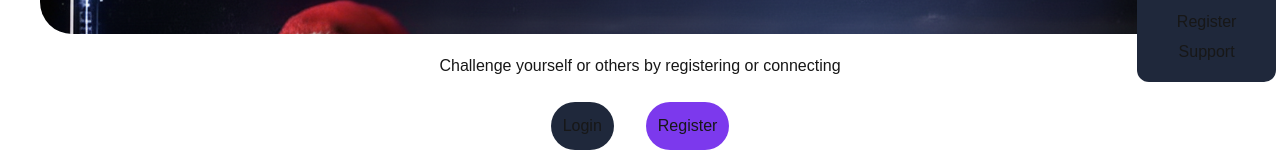
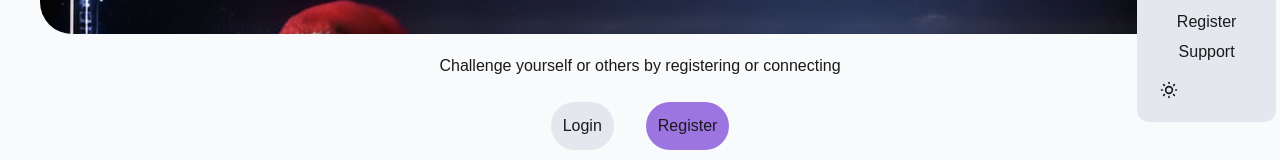
Before and after one commit to RomainLocatelli/challenge-arena, a Next.js app in the folder client/: page / in a window 1280 px wide. Both pictures are taken after a click on the button 1240 px from the left and 44 px from the top of the page. Shown: the part 242-402 px from the top of the page. Built offline with nearby package versions, Linux system fonts and the light colour scheme; no server answers.

Commit message:
(feat dark mode) created the button and logic to use a dark mode and save the preference in localstorage

```diff
--- a/client/src/app/globals.css
+++ b/client/src/app/globals.css
@@ -22,27 +22,6 @@
   --error-border-message: color-mix(in srgb, var(--color-red-500) 50%, transparent);
 }
 
-/* :root {
-  --background: #e3f2fd;
-  --foreground: #000000;
-  --background-header: #1976d2;
-  --button-area: #64b5f6;
-  --button-select: #7b39edd8;
-  --button-game-challenge: color-mix(in srgb, #8554da 80%, transparent);
-  --button-game-challenge-hover: #8554da;
-  --searchbar-color: #353dd4a8;
-  --leadboard-first: #ffd700;
-  --leadboard-second: #c0c0c0;
-  --leadboard-third: #cd7f32;
-  --leadboard-mix-one: #ffffff;
-  --leadboard-mix-two: #b386ff;
-  --leadboard-me: #d9d9d9;
-  --text-hover: #fff8e1;
-  --error-text-message: var(--color-red-400);
-  --error-area-message: color-mix(in srgb, var(--color-red-500) 10%, transparent);
-  --error-border-message: color-mix(in srgb, var(--color-red-500) 50%, transparent);
-} */
-
 @theme inline {
   --color-background: var(--background);
   --color-foreground: var(--foreground);
@@ -60,20 +39,45 @@
 
 @media (prefers-color-scheme: light) {
   :root {
-    --background: #ffffff;
-    --foreground: #171717;
+    --background: #f9fafb;
+    --foreground: #1a1a1a;
+    --background-header: #eef1f7;
+    --button-area: #e4e7ee;
+    --button-select: color-mix(in srgb, #8554da 80%, transparent);
+    --button-game-challenge: color-mix(in srgb, #8554da 80%, transparent);
+    --button-game-challenge-hover: #8554da;
+    --searchbar-color: #6b3cf615;
+    --leadboard-first: #d4af37;
+    --leadboard-second: #9ca3af;
+    --leadboard-third: #b87333;
+    --leadboard-mix-one: #ffffff;
+    --leadboard-mix-two: #e6dcff;
+    --leadboard-me: #e5e7eb;
+    --text-hover: #fff8e1;
+    --error-text-message: var(--color-red-400);
+    --error-area-message: color-mix(in srgb, var(--color-red-500) 10%, transparent);
+    --error-border-message: color-mix(in srgb, var(--color-red-500) 50%, transparent);
+  }
+}
+.dark {
+  --background: #0c1326;
+  --foreground: #ffffff;
   --background-header: #0c1326;
   --button-area: #1f283b;
   --button-select: #7c39ed;
+  --button-game-challenge: color-mix(in srgb, #8554da 80%, transparent);
+  --button-game-challenge-hover: #8554da;
   --searchbar-color: #6203d721;
   --leadboard-first: #ffd700;
   --leadboard-second: #c0c0c0;
   --leadboard-third: #cd7f32;
-    --leadboard-mix-one: #ffffff;
+  --leadboard-mix-one: #1f283b;
   --leadboard-mix-two: #b386ff;
-    --leadboard-me: #d9d9d9;
+  --leadboard-me: #1f283b;
   --text-hover: #fff8e1;
-  }
+  --error-text-message: var(--color-red-400);
+  --error-area-message: color-mix(in srgb, var(--color-red-500) 10%, transparent);
+  --error-border-message: color-mix(in srgb, var(--color-red-500) 50%, transparent);
 }
 
 /* animation keyframe for the leaderboard stars podium*/
--- a/client/src/app/leaderboard/page.tsx
+++ b/client/src/app/leaderboard/page.tsx
@@ -32,7 +32,7 @@ export default function Leaderboard() {
 
   useEffect(() => {
     async function getLeaderboard() {
-      const registerUrl = `${process.env.API_URL}leaderboard`;
+      const registerUrl = `${process.env.API_URL}/leaderboard`;
       const response = await fetch(registerUrl, {
         credentials: 'include'
       });
--- a/client/src/app/page.tsx
+++ b/client/src/app/page.tsx
@@ -128,7 +128,7 @@ export default function Home() {
   }
 
   return (
-    <div className="min-h-screen ">
+    <div className="min-h-screen light:-bg-(--background-header)">
       {/* GamerChallenge news area */}
       <div className="relative h-40 m-5 ml-10 mr-10 rounded-4xl overflow-hidden">
         <img
--- a/client/src/component/header/component/BurgerMenu.tsx
+++ b/client/src/component/header/component/BurgerMenu.tsx
@@ -5,6 +5,7 @@ import { useState } from 'react';
 import { usePathname, useRouter } from 'next/navigation';
 import { useAuth } from '@/app/context/AuthContext';
 import { LogoutButton } from './Logout';
+import ThemeToggle from './light-dark-button';
 
 export default function BurgerMenu() {
   const [isClose, setIsClose] = useState(false);
@@ -84,6 +85,9 @@ export default function BurgerMenu() {
           >
             <Link href="/support">Support</Link>
           </li>
+          <li>
+            <ThemeToggle />
+          </li>
           {user ? (
             <li className={'m-1.5 pl-1.5 pr-1.5'}>
               <LogoutButton />
--- /dev/null
+++ b/client/src/component/header/component/light-dark-button.tsx
@@ -0,0 +1,71 @@
+'use client';
+
+import { useEffect, useState } from 'react';
+
+export default function ThemeToggle() {
+  const [theme, setTheme] = useState<'light' | 'dark'>('light');
+  const [mounted, setMounted] = useState(false);
+
+  useEffect(() => {
+    setMounted(true);
+
+    const savedTheme = localStorage.getItem('theme') as 'light' | 'dark' | null;
+    const prefersDark = window.matchMedia('(prefers-color-scheme: dark)').matches;
+    const initialTheme = savedTheme || (prefersDark ? 'dark' : 'light');
+
+    setTheme(initialTheme);
+    document.documentElement.classList.toggle('dark', initialTheme === 'dark');
+  }, []);
+
+  const toggleTheme = () => {
+    const newTheme = theme === 'light' ? 'dark' : 'light';
+    setTheme(newTheme);
+    localStorage.setItem('theme', newTheme);
+    document.documentElement.classList.toggle('dark', newTheme === 'dark');
+  };
+  if (!mounted) {
+    return <div className="w-10 h-10 rounded-lg bg-muted animate-pulse"></div>;
+  }
+
+  return (
+    <button
+      onClick={toggleTheme}
+      className="relative w-10 h-10 rounded-lg bg-muted hover:bg-muted/80 transition-all duration-200 flex items-center justify-center group"
+      aria-label={`Passer en mode ${theme === 'light' ? 'sombre' : 'clair'}`}
+    >
+      {/* Icône Soleil */}
+      <svg
+        className={`absolute w-5 h-5 transition-all duration-300 ${
+          theme === 'dark' ? 'rotate-90 scale-0 opacity-0' : 'rotate-0 scale-100 opacity-100'
+        }`}
+        fill="none"
+        viewBox="0 0 24 24"
+        stroke="currentColor"
+      >
+        <path
+          strokeLinecap="round"
+          strokeLinejoin="round"
+          strokeWidth={2}
+          d="M12 3v1m0 16v1m9-9h-1M4 12H3m15.364 6.364l-.707-.707M6.343 6.343l-.707-.707m12.728 0l-.707.707M6.343 17.657l-.707.707M16 12a4 4 0 11-8 0 4 4 0 018 0z"
+        />
+      </svg>
+
+      {/* Icône Lune */}
+      <svg
+        className={`absolute w-5 h-5 transition-all duration-300 ${
+          theme === 'dark' ? 'rotate-0 scale-100 opacity-100' : '-rotate-90 scale-0 opacity-0'
+        }`}
+        fill="none"
+        viewBox="0 0 24 24"
+        stroke="currentColor"
+      >
+        <path
+          strokeLinecap="round"
+          strokeLinejoin="round"
+          strokeWidth={2}
+          d="M20.354 15.354A9 9 0 018.646 3.646 9.003 9.003 0 0012 21a9.003 9.003 0 008.354-5.646z"
+        />
+      </svg>
+    </button>
+  );
+}
```
Lines whose indentation alone changed are shown as unchanged.
